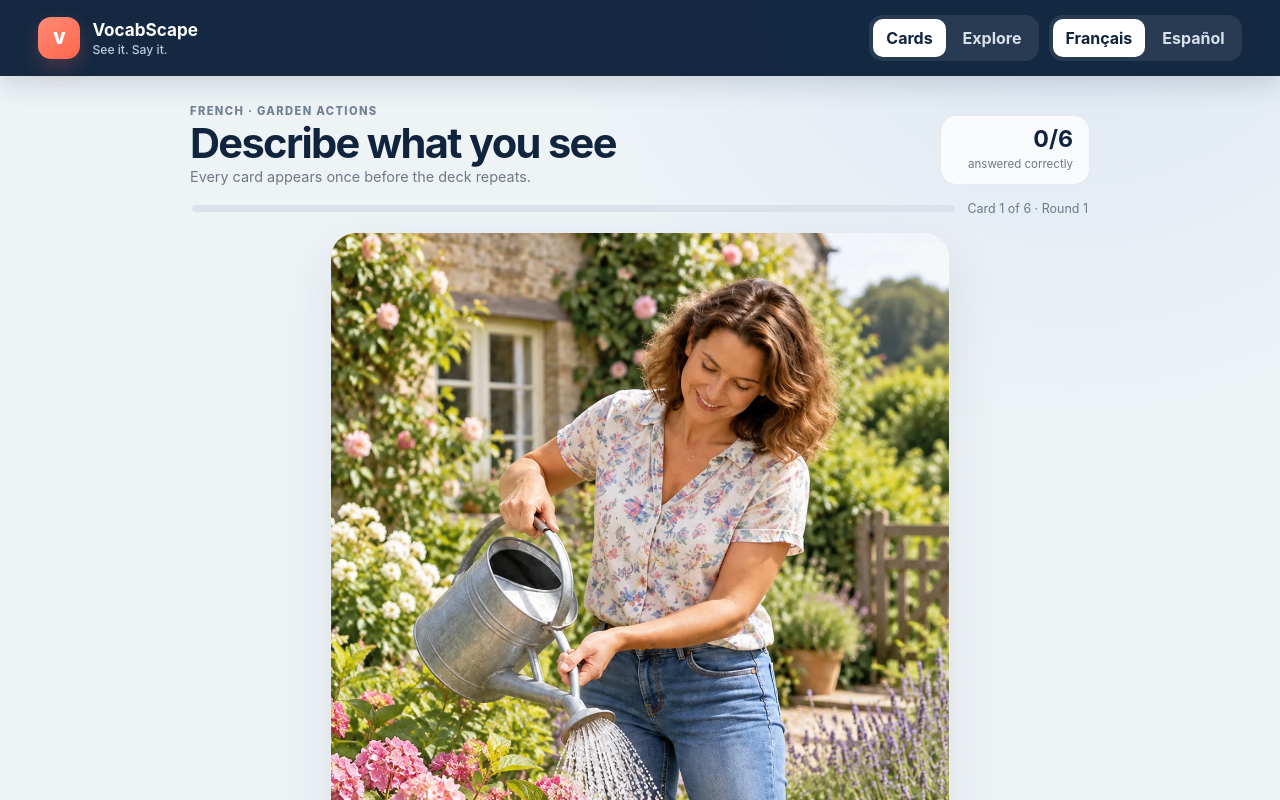
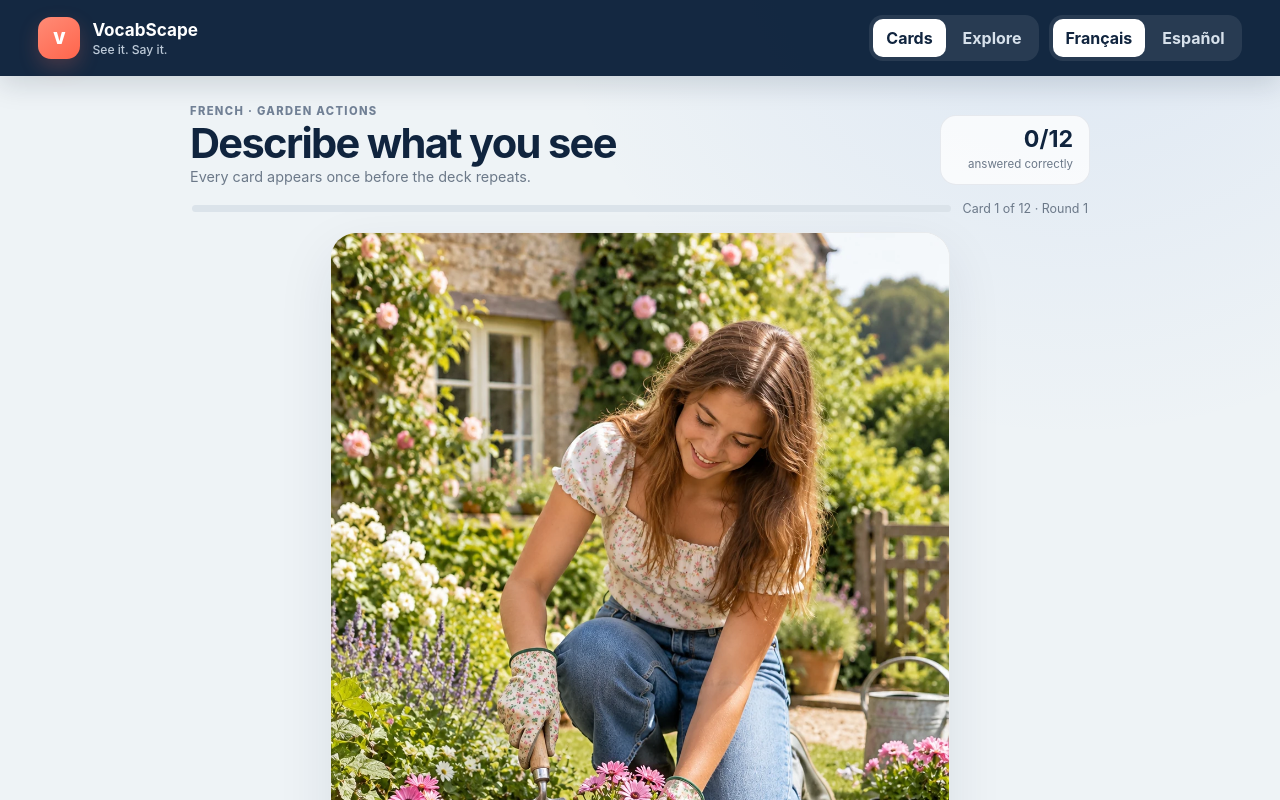
Before and after one commit to pelld/VocabScape, a Svelte app: page / in a window 1280 px wide. Shown: the top 800 px of the page. Built offline with nearby package versions, Linux system fonts and the light colour scheme.

Commit message:
Expand Garden action deck to twelve cards

```diff
--- a/src/data/scenes.js
+++ b/src/data/scenes.js
@@ -1841,6 +1841,108 @@ export const SCENES = [
             "looseAnswers": ["ella abre la puerta del jardín", "abre la puerta del jardín", "abrir la puerta del jardín", "abrir"]
           }
         }
+      },
+      {
+        "id": "action_holding_watering_can",
+        "concept": "holding a watering can",
+        "asset": "watering.webp",
+        "terms": {
+          "fr": {
+            "display": "Elle tient un arrosoir.",
+            "strictAnswers": ["elle tient un arrosoir"],
+            "looseAnswers": ["elle tient un arrosoir", "tenir un arrosoir", "tient un arrosoir"]
+          },
+          "es": {
+            "display": "Ella sostiene una regadera.",
+            "strictAnswers": ["ella sostiene una regadera"],
+            "looseAnswers": ["ella sostiene una regadera", "sostiene una regadera", "sostener una regadera"]
+          }
+        }
+      },
+      {
+        "id": "action_kneeling",
+        "concept": "kneeling in the flower bed",
+        "asset": "planting.webp",
+        "terms": {
+          "fr": {
+            "display": "Elle est à genoux dans le parterre.",
+            "strictAnswers": ["elle est à genoux dans le parterre"],
+            "looseAnswers": ["elle est à genoux dans le parterre", "elle est a genoux dans le parterre", "être à genoux", "etre a genoux"]
+          },
+          "es": {
+            "display": "Ella está arrodillada en el parterre.",
+            "strictAnswers": ["ella está arrodillada en el parterre"],
+            "looseAnswers": ["ella está arrodillada en el parterre", "ella esta arrodillada en el parterre", "estar arrodillada"]
+          }
+        }
+      },
+      {
+        "id": "action_digging_shovel",
+        "concept": "digging with a shovel",
+        "asset": "digging.webp",
+        "terms": {
+          "fr": {
+            "display": "Il creuse avec une pelle.",
+            "strictAnswers": ["il creuse avec une pelle"],
+            "looseAnswers": ["il creuse avec une pelle", "creuser avec une pelle", "creuse avec une pelle"]
+          },
+          "es": {
+            "display": "Él cava con una pala.",
+            "strictAnswers": ["él cava con una pala"],
+            "looseAnswers": ["él cava con una pala", "el cava con una pala", "cava con una pala", "cavar con una pala"]
+          }
+        }
+      },
+      {
+        "id": "action_wheelbarrow_soil",
+        "concept": "pushing a wheelbarrow full of soil",
+        "asset": "wheelbarrow.webp",
+        "terms": {
+          "fr": {
+            "display": "Il pousse une brouette pleine de terre.",
+            "strictAnswers": ["il pousse une brouette pleine de terre"],
+            "looseAnswers": ["il pousse une brouette pleine de terre", "pousser une brouette pleine de terre"]
+          },
+          "es": {
+            "display": "Él empuja una carretilla llena de tierra.",
+            "strictAnswers": ["él empuja una carretilla llena de tierra"],
+            "looseAnswers": ["él empuja una carretilla llena de tierra", "el empuja una carretilla llena de tierra", "empujar una carretilla llena de tierra"]
+          }
+        }
+      },
+      {
+        "id": "action_shears",
+        "concept": "cutting the hedge with shears",
+        "asset": "trimming.webp",
+        "terms": {
+          "fr": {
+            "display": "Il coupe la haie avec des cisailles.",
+            "strictAnswers": ["il coupe la haie avec des cisailles"],
+            "looseAnswers": ["il coupe la haie avec des cisailles", "couper la haie avec des cisailles"]
+          },
+          "es": {
+            "display": "Él corta el seto con unas tijeras de podar.",
+            "strictAnswers": ["él corta el seto con unas tijeras de podar"],
+            "looseAnswers": ["él corta el seto con unas tijeras de podar", "el corta el seto con unas tijeras de podar", "cortar el seto con unas tijeras de podar"]
+          }
+        }
+      },
+      {
+        "id": "action_through_gate",
+        "concept": "walking through the gate",
+        "asset": "opening-gate.webp",
+        "terms": {
+          "fr": {
+            "display": "Elle passe par le portail.",
+            "strictAnswers": ["elle passe par le portail"],
+            "looseAnswers": ["elle passe par le portail", "passer par le portail", "passe par le portail"]
+          },
+          "es": {
+            "display": "Ella pasa por la puerta del jardín.",
+            "strictAnswers": ["ella pasa por la puerta del jardín"],
+            "looseAnswers": ["ella pasa por la puerta del jardín", "pasa por la puerta del jardín", "pasar por la puerta del jardín"]
+          }
+        }
       }
     ]
   }
```
